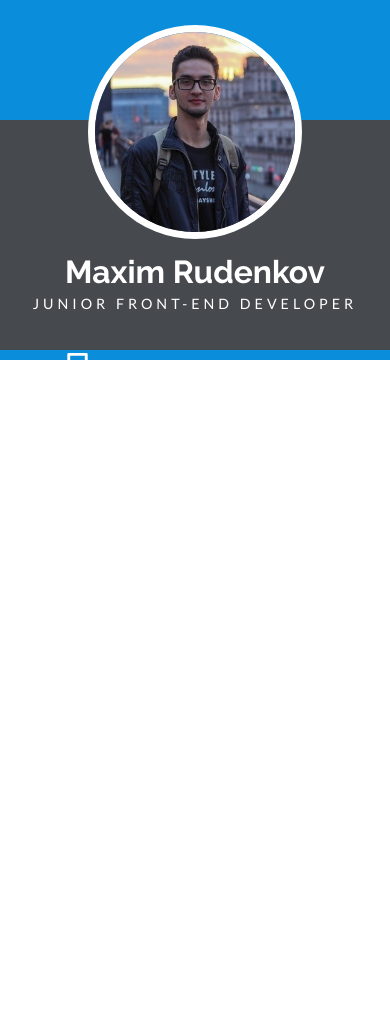
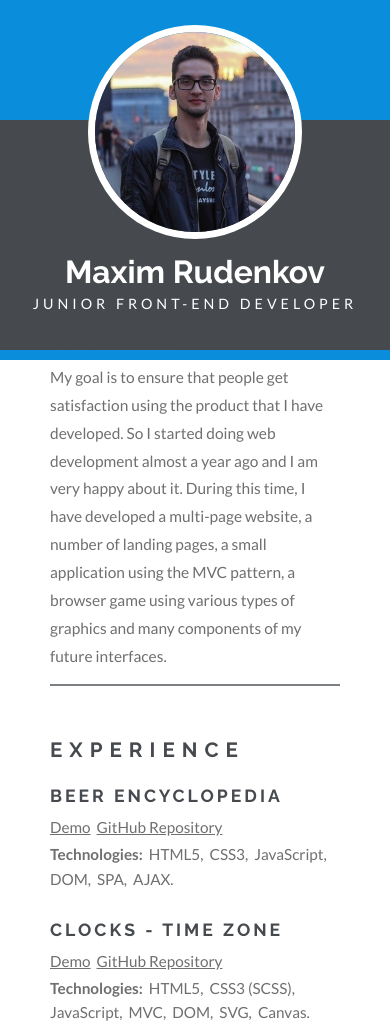
Before and after one commit to BrainHDV/summary, a plain HTML site: page index.html in a window 390 px wide. Shown: the top 1034 px of the page. Drawn offline with Linux system fonts and the light colour scheme.

Commit message:
add media queries

```diff
--- a/css/components/sidebar.css
+++ b/css/components/sidebar.css
@@ -33,3 +33,27 @@
 .sidebar-title {
   margin-bottom: 3.5rem;
 }
+
+@media all and (max-width: 1120px) {
+  .sidebar {
+    width: 100%;
+    height: 100%;
+
+    position: absolute;
+    top: 100%;
+    left: 0;
+
+    z-index: 200;
+
+    transition: all 1s linear;
+  }
+
+  .sidebar.mobile {
+    top: 0;
+    left: 0;
+    transition: all 0.5s ease;
+
+    overflow: auto;
+    background-color: var(--sidebar-bg);
+  }
+} ;
--- a/css/components/summary.css
+++ b/css/components/summary.css
@@ -26,3 +26,13 @@
   font-size: 2rem;
   line-height: 1.8;
 }
+
+@media all and (max-width: 768px) {
+  .summary-title {
+    margin-bottom: 1rem;
+  }
+
+  .summary-text {
+    font-size: calc(1.5rem + (0.5 + 0.5 * 0.7) * ((100vw - 32rem) / 120));
+  }
+}
--- a/css/components/title-text.css
+++ b/css/components/title-text.css
@@ -16,3 +16,13 @@
 .text {
   font-size: 1.8rem;
 }
+
+@media all and (max-width: 768px) {
+  .title {
+    font-size: calc(2rem + (0.6 + 0.6 * 0.7) * ((100vw - 32rem) / 120));
+  }
+
+  .text {
+    font-size: calc(1.5rem + (0.5 + 0.5 * 0.7) * ((100vw - 32rem) / 120));
+  }
+}
```
